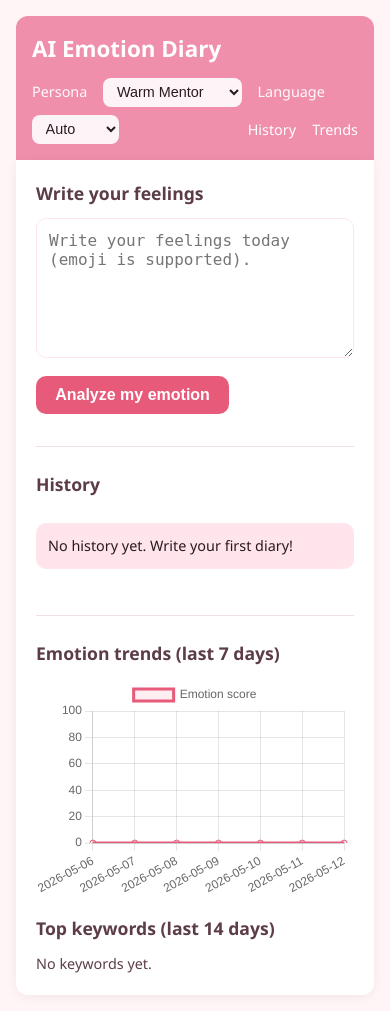
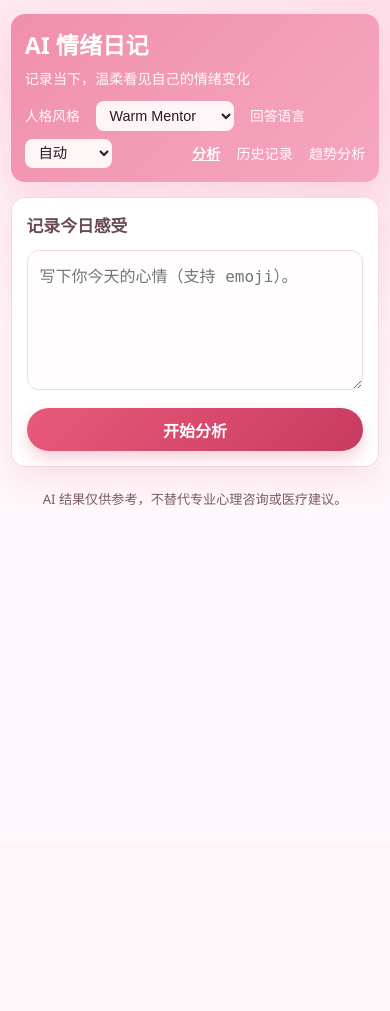
Before and after one commit to eminem10171226-jpg/emotion-diary, a Flask app: page / in a window 390 px wide. After the commit the page ends 506 px from the top, so only its background shows below. Run offline with Flask 3, Linux system fonts and the light colour scheme; data that the repository does not hold is empty; some libraries are stand-ins or nearby versions.

Commit message:
Web: split analyze/history/trends pages, richer UI and media cards; secure ARK_API_KEY via env
Co-authored-by: Cursor <cursoragent@cursor.com>

```diff
--- a/ai_client.py
+++ b/ai_client.py
@@ -8,7 +8,7 @@ from dotenv import load_dotenv
 load_dotenv()
 
 
-ARK_API_KEY = os.getenv("ARK_API_KEY", "cac93c9b-7e90-4b8c-808d-e0d528421a39")
+ARK_API_KEY = os.getenv("ARK_API_KEY", "").strip()
 ARK_API_BASE = os.getenv(
     "ARK_API_BASE",
     "https://ark.cn-beijing.volces.com/api/v3/chat/completions",
--- a/web/app.py
+++ b/web/app.py
@@ -58,6 +58,16 @@ def index():
     return render_template("index.html", personas=[p.name for p in PERSONAS])
 
 
+@app.route("/history")
+def history_page():
+    return render_template("history.html")
+
+
+@app.route("/trends")
+def trends_page():
+    return render_template("trends.html")
+
+
 @app.route("/api/analyze", methods=["POST"])
 def api_analyze():
     data = request.get_json() or {}
@@ -66,7 +76,7 @@ def api_analyze():
     language = data.get("language") or "auto"
 
     if not content:
-        return jsonify({"error": "Please write something first."}), 400
+        return jsonify({"error": "请先输入日记内容。"}), 400
 
     try:
         session_id = g.session_id
--- a/web/static/app.js
+++ b/web/static/app.js
@@ -6,6 +6,9 @@
   const historyList = document.getElementById("history-list");
   const keywordsEl = document.getElementById("keywords");
   const trendCanvas = document.getElementById("trend-chart");
+  const hasAnalyzePage = !!(diary && analyzeBtn && resultEl && errorEl);
+  const hasHistoryPage = !!historyList;
+  const hasTrendPage = !!(keywordsEl && trendCanvas);
 
   function getPersona() {
     return document.getElementById("persona").value;
@@ -25,16 +28,100 @@
     errorEl.textContent = msg;
   }
 
-  analyzeBtn.addEventListener("click", async function () {
+  async function fetchMusicCover(term) {
+    const q = encodeURIComponent(term || "music");
+    const url = "https://itunes.apple.com/search?media=music&entity=album&limit=1&term=" + q;
+    try {
+      const res = await fetch(url);
+      if (!res.ok) return null;
+      const payload = await res.json();
+      const item = (payload.results || [])[0];
+      if (!item || !item.artworkUrl100) return null;
+      return item.artworkUrl100.replace("100x100bb", "300x300bb");
+    } catch (_e) {
+      return null;
+    }
+  }
+
+  function foodImageUrl(term) {
+    const q = encodeURIComponent("food," + (term || "healthy"));
+    return "https://source.unsplash.com/600x400/?" + q;
+  }
+
+  async function buildMediaCards(items, kind) {
+    const validItems = items.filter(function (x) { return !!x; }).slice(0, 4);
+    if (!validItems.length) return "<p class='media-empty'>暂无推荐图片。</p>";
+
+    if (kind === "music") {
+      const covers = await Promise.all(validItems.map(fetchMusicCover));
+      return validItems.map(function (name, idx) {
+        const src = covers[idx] || "https://picsum.photos/seed/music-" + encodeURIComponent(name) + "/300/300";
+        return (
+          "<div class='media-card'>" +
+          "<img loading='lazy' src='" + src + "' alt='音乐专辑封面'>" +
+          "<p>" + name + "</p>" +
+          "</div>"
+        );
+      }).join("");
+    }
+
+    return validItems.map(function (name) {
+      const src = foodImageUrl(name);
+      return (
+        "<div class='media-card'>" +
+        "<img loading='lazy' src='" + src + "' alt='食物推荐图片'>" +
+        "<p>" + name + "</p>" +
+        "</div>"
+      );
+    }).join("");
+  }
+
+  async function renderResultCard(data) {
+    const emotion = data.emotion || "未知";
+    const score = data.emotion_score ?? 50;
+    const summary = data.summary || "暂无总结。";
+    const advice = data.advice || [];
+    const music = data.music_suggestions || [];
+    const food = data.food_suggestions || [];
+
+    const adviceHtml = advice.length
+      ? advice.map(function (item) { return "<li>" + item + "</li>"; }).join("")
+      : "<li>暂未生成建议</li>";
+    const musicText = music.length ? music.join("、") : "暂无";
+    const foodText = food.length ? food.join("、") : "暂无";
+    const musicCards = await buildMediaCards(music, "music");
+    const foodCards = await buildMediaCards(food, "food");
+
+    return (
+      "<div class='analysis-header'>" +
+      "<span class='emotion-chip'>" + emotion + "</span>" +
+      "<span class='score-chip'>情绪分数 " + score + "/100</span>" +
+      "</div>" +
+      "<div class='analysis-block'><h4>总结</h4><p>" + summary + "</p></div>" +
+      "<div class='analysis-block'><h4>建议</h4><ul>" + adviceHtml + "</ul></div>" +
+      "<div class='analysis-grid'>" +
+      "<div><h4>音乐建议</h4><p>" + musicText + "</p></div>" +
+      "<div><h4>饮食建议</h4><p>" + foodText + "</p></div>" +
+      "</div>" +
+      "<div class='analysis-media'>" +
+      "<h4>音乐封面推荐</h4>" +
+      "<div class='media-grid'>" + musicCards + "</div>" +
+      "<h4>食物图片推荐</h4>" +
+      "<div class='media-grid'>" + foodCards + "</div>" +
+      "</div>"
+    );
+  }
+
+  if (hasAnalyzePage) analyzeBtn.addEventListener("click", async function () {
     const content = (diary.value || "").trim();
     if (!content) {
-      showError("Please write something first.");
+      showError("请先写一点内容再分析。");
       return;
     }
     analyzeBtn.disabled = true;
     errorEl.classList.add("hidden");
     resultEl.classList.remove("hidden");
-    resultEl.textContent = "Analyzing...";
+    resultEl.textContent = "分析中，请稍候...";
 
     try {
       const res = await fetch("/api/analyze", {
@@ -48,25 +135,14 @@
       });
       const data = await res.json();
       if (!res.ok) {
-        showError(data.error || "Analysis failed.");
+        showError(data.error || "分析失败，请稍后重试。");
         return;
       }
-      const emotion = data.emotion || "unknown";
-      const score = data.emotion_score ?? 50;
-      const summary = data.summary || "";
-      const advice = (data.advice || []).join("\n• ");
-      const music = (data.music_suggestions || []).join(", ");
-      const food = (data.food_suggestions || []).join(", ");
-      let html = `Emotion: ${emotion} (${score} / 100)\n${summary ? "Summary: " + summary + "\n\n" : ""}`;
-      if (advice) html += "Advice:\n• " + advice + "\n\n";
-      if (music) html += "Music: " + music + "\n";
-      if (food) html += "Food: " + food;
-      showResult(html);
+      const cardHtml = await renderResultCard(data);
+      showResult(cardHtml);
       diary.value = "";
-      loadHistory();
-      loadTrend();
     } catch (e) {
-      showError("Network error: " + e.message);
+      showError("网络异常：" + e.message);
     } finally {
       analyzeBtn.disabled = false;
     }
@@ -77,18 +153,18 @@
       const res = await fetch("/api/entries");
       const entries = await res.json();
       historyList.innerHTML = entries.length === 0
-        ? "<p class='history-item'>No history yet. Write your first diary!</p>"
+        ? "<p class='history-item'>还没有历史记录，先写一篇日记吧。</p>"
         : entries.map(function (e) {
             return (
               "<div class='history-item'>" +
               "<span class='date'>" + e.date + "</span> | " +
-              "Emotion: " + e.emotion + " (" + e.emotion_score + ")<br>" +
-              (e.summary || e.content_preview) +
+              "情绪：" + e.emotion + "（" + e.emotion_score + "）<br>" +
+              "<span class='summary'>" + (e.summary || e.content_preview) + "</span>" +
               "</div>"
             );
           }).join("");
     } catch (e) {
-      historyList.innerHTML = "<p class='history-item'>Failed to load history.</p>";
+      historyList.innerHTML = "<p class='history-item'>历史记录加载失败。</p>";
     }
   }
 
@@ -100,7 +176,7 @@
       const labels = data.trend.map(function (x) { return x.date; });
       const scores = data.trend.map(function (x) { return x.score; });
       keywordsEl.textContent = data.keywords.length === 0
-        ? "No keywords yet."
+        ? "暂无关键词。"
         : data.keywords.map(function (x) { return x.word + " (" + x.count + ")"; }).join(", ");
 
       if (trendChart) trendChart.destroy();
@@ -109,7 +185,7 @@
         data: {
           labels: labels,
           datasets: [{
-            label: "Emotion score",
+            label: "情绪分数",
             data: scores,
             borderColor: "#e85a7a",
             backgroundColor: "rgba(232,90,122,0.1)",
@@ -126,10 +202,14 @@
         },
       });
     } catch (e) {
-      keywordsEl.textContent = "Failed to load trends.";
+      keywordsEl.textContent = "趋势数据加载失败。";
     }
   }
 
-  loadHistory();
-  loadTrend();
+  if (hasHistoryPage) {
+    loadHistory();
+  }
+  if (hasTrendPage) {
+    loadTrend();
+  }
 })();
--- a/web/static/style.css
+++ b/web/static/style.css
@@ -1,10 +1,14 @@
 :root {
-  --bg: #fff5f7;
-  --card: #ffe4ec;
+  --bg: #fff7fb;
+  --card: #ffffff;
+  --card-soft: #fff0f5;
   --accent: #f08fab;
   --accent-dark: #e85a7a;
+  --accent-deep: #c93a61;
   --text: #2a1a1f;
-  --text-muted: #5c3d47;
+  --text-muted: #6b4a55;
+  --border: #f4d9e2;
+  --shadow: 0 14px 30px rgba(216, 94, 129, 0.12);
 }
 
 * {
@@ -14,28 +18,48 @@
 body {
   margin: 0;
   font-family: "Segoe UI", "Microsoft YaHei", sans-serif;
-  background: var(--bg);
+  background: radial-gradient(circle at top right, #ffe6ef, #fff7fb 45%);
   color: var(--text);
   line-height: 1.5;
+  min-height: 100vh;
+  position: relative;
+}
+
+.bg-glow {
+  position: fixed;
+  inset: 0;
+  pointer-events: none;
+  background:
+    radial-gradient(circle at 8% 10%, rgba(255, 179, 204, 0.28), transparent 30%),
+    radial-gradient(circle at 92% 12%, rgba(248, 181, 204, 0.25), transparent 28%);
 }
 
 .container {
   max-width: 640px;
   margin: 0 auto;
-  padding: 1rem;
+  padding: 1.25rem 1rem 1.75rem;
+  position: relative;
+  z-index: 1;
 }
 
 header {
-  background: var(--accent);
+  background: linear-gradient(135deg, var(--accent), #f6a7c0);
   color: #fff;
-  padding: 1rem;
-  border-radius: 12px 12px 0 0;
-  margin-bottom: 0;
+  padding: 1rem 1rem 0.9rem;
+  border-radius: 18px;
+  box-shadow: var(--shadow);
+  margin-bottom: 0.95rem;
 }
 
 header h1 {
-  margin: 0 0 0.75rem 0;
-  font-size: 1.4rem;
+  margin: 0 0 0.3rem 0;
+  font-size: 1.45rem;
+}
+
+.subtitle {
+  margin: 0 0 0.8rem;
+  font-size: 0.88rem;
+  opacity: 0.95;
 }
 
 .top-bar {
@@ -46,7 +70,7 @@ header h1 {
 }
 
 .top-bar label {
-  font-size: 0.9rem;
+  font-size: 0.86rem;
   opacity: 0.95;
 }
 
@@ -67,54 +91,87 @@ header h1 {
   color: #fff;
   text-decoration: none;
   margin-left: 0.75rem;
-  font-size: 0.9rem;
+  font-size: 0.88rem;
+  opacity: 0.95;
 }
 
 .top-bar nav a:hover {
   text-decoration: underline;
 }
 
+.top-bar nav a.active {
+  font-weight: 700;
+  text-decoration: underline;
+}
+
 main {
-  background: #fff;
-  padding: 1.25rem;
-  border-radius: 0 0 12px 12px;
-  box-shadow: 0 2px 12px rgba(0,0,0,0.06);
+  display: flex;
+  flex-direction: column;
+  gap: 0.95rem;
 }
 
 h2, h3 {
   color: var(--text-muted);
-  font-size: 1.1rem;
+  font-size: 1.05rem;
   margin: 0 0 0.75rem 0;
 }
 
 .diary-section {
-  margin-bottom: 2rem;
+  margin-bottom: 0;
+}
+
+.card {
+  background: var(--card);
+  border: 1px solid var(--border);
+  border-radius: 16px;
+  padding: 1rem;
+  box-shadow: var(--shadow);
 }
 
 #diary {
   width: 100%;
   padding: 0.75rem;
-  border: 1px solid var(--card);
-  border-radius: 10px;
+  border: 1px solid var(--border);
+  border-radius: 12px;
   font-size: 1rem;
   resize: vertical;
-  min-height: 120px;
+  min-height: 128px;
+  background: #fffdfd;
+  transition: border-color 0.2s ease, box-shadow 0.2s ease;
+}
+
+#diary:focus {
+  outline: none;
+  border-color: #eaa0b8;
+  box-shadow: 0 0 0 3px rgba(240, 143, 171, 0.2);
+}
+
+.action-row {
+  display: flex;
+  justify-content: flex-end;
 }
 
 #analyze {
   margin-top: 0.75rem;
   padding: 0.6rem 1.2rem;
-  background: var(--accent-dark);
+  background: linear-gradient(135deg, var(--accent-dark), var(--accent-deep));
   color: #fff;
   border: none;
-  border-radius: 10px;
+  border-radius: 999px;
   font-size: 1rem;
   cursor: pointer;
   font-weight: 600;
+  box-shadow: 0 8px 16px rgba(224, 77, 116, 0.25);
+  transition: transform 0.12s ease, box-shadow 0.2s ease, filter 0.2s ease;
+}
+
+#analyze:active {
+  transform: translateY(1px);
 }
 
 #analyze:hover {
-  background: #d94a6a;
+  filter: brightness(1.02);
+  box-shadow: 0 10px 20px rgba(224, 77, 116, 0.3);
 }
 
 #analyze:disabled {
@@ -131,13 +188,15 @@ h2, h3 {
 }
 
 .result-box {
-  background: var(--card);
+  background: var(--card-soft);
   color: var(--text);
+  border: 1px solid var(--border);
 }
 
 .error-box {
   background: #ffebee;
   color: #c62828;
+  border: 1px solid #f7c1cb;
 }
 
 .hidden {
@@ -145,9 +204,8 @@ h2, h3 {
 }
 
 .section {
-  margin-top: 2rem;
-  padding-top: 1.5rem;
-  border-top: 1px solid #f0e0e4;
+  margin-top: 0;
+  padding-top: 1rem;
 }
 
 .history-list {
@@ -158,7 +216,8 @@ h2, h3 {
 
 .history-item {
   padding: 0.75rem;
-  background: var(--card);
+  background: var(--card-soft);
+  border: 1px solid var(--border);
   border-radius: 10px;
   font-size: 0.9rem;
 }
@@ -166,6 +225,12 @@ h2, h3 {
 .history-item .date {
   font-weight: 600;
   color: var(--accent-dark);
+}
+
+.history-item .summary {
+  display: inline-block;
+  margin-top: 0.2rem;
+  line-height: 1.6;
 }
 
 .chart-wrap {
@@ -177,4 +242,151 @@ h2, h3 {
 .keywords {
   font-size: 0.9rem;
   color: var(--text-muted);
+  line-height: 1.7;
 }
+
+.result-pretty {
+  white-space: normal;
+}
+
+.analysis-header {
+  display: flex;
+  gap: 0.5rem;
+  flex-wrap: wrap;
+  margin-bottom: 0.7rem;
+}
+
+.emotion-chip,
+.score-chip {
+  display: inline-flex;
+  align-items: center;
+  border-radius: 999px;
+  padding: 0.2rem 0.65rem;
+  font-size: 0.84rem;
+  font-weight: 600;
+}
+
+.emotion-chip {
+  background: rgba(232, 90, 122, 0.16);
+  color: #8f2444;
+}
+
+.score-chip {
+  background: rgba(90, 112, 232, 0.16);
+  color: #2b3f91;
+}
+
+.analysis-block {
+  margin-bottom: 0.7rem;
+}
+
+.analysis-block h4,
+.analysis-grid h4,
+.analysis-media h4 {
+  margin: 0 0 0.35rem;
+  font-size: 0.92rem;
+  color: var(--text-muted);
+}
+
+.analysis-block p,
+.analysis-grid p {
+  margin: 0;
+  line-height: 1.65;
+}
+
+.analysis-block ul {
+  margin: 0;
+  padding-left: 1.1rem;
+}
+
+.analysis-block li {
+  margin-bottom: 0.28rem;
+}
+
+.analysis-grid {
+  display: grid;
+  grid-template-columns: repeat(2, minmax(0, 1fr));
+  gap: 0.55rem;
+}
+
+.analysis-grid > div {
+  background: #fff;
+  border: 1px solid var(--border);
+  border-radius: 10px;
+  padding: 0.6rem 0.7rem;
+}
+
+.analysis-media {
+  margin-top: 0.85rem;
+}
+
+.media-grid {
+  display: grid;
+  grid-template-columns: repeat(2, minmax(0, 1fr));
+  gap: 0.6rem;
+  margin-bottom: 0.6rem;
+}
+
+.media-card {
+  background: #fff;
+  border: 1px solid var(--border);
+  border-radius: 10px;
+  padding: 0.45rem;
+}
+
+.media-card img {
+  width: 100%;
+  aspect-ratio: 1 / 1;
+  object-fit: cover;
+  border-radius: 8px;
+  display: block;
+}
+
+.media-card p {
+  margin: 0.45rem 0 0;
+  font-size: 0.85rem;
+  color: var(--text-muted);
+}
+
+.media-empty {
+  margin: 0.2rem 0 0.55rem;
+  color: var(--text-muted);
+  font-size: 0.88rem;
+}
+
+.footer-note {
+  font-size: 0.82rem;
+  color: #7a5a65;
+  text-align: center;
+  margin-top: 1rem;
+  padding: 0.45rem 0.25rem;
+}
+
+@media (max-width: 520px) {
+  .container {
+    padding: 0.85rem 0.7rem 1.3rem;
+  }
+
+  header {
+    border-radius: 14px;
+    padding: 0.9rem 0.85rem;
+  }
+
+  .card {
+    padding: 0.9rem;
+    border-radius: 14px;
+  }
+
+  #analyze {
+    width: 100%;
+  }
+
+  .action-row {
+    justify-content: stretch;
+  }
+
+  .analysis-grid,
+  .media-grid {
+    grid-template-columns: 1fr;
+  }
+}
--- a/web/templates/index.html
+++ b/web/templates/index.html
@@ -3,11 +3,11 @@
 <head>
   <meta charset="UTF-8">
   <meta name="viewport" content="width=device-width, initial-scale=1">
-  <title>AI Emotion Diary</title>
+  <title>AI 情绪日记</title>
   <meta name="theme-color" content="#e85a7a">
   <meta name="apple-mobile-web-app-capable" content="yes">
   <meta name="apple-mobile-web-app-status-bar-style" content="default">
-  <meta name="apple-mobile-web-app-title" content="EmotionDiary">
+  <meta name="apple-mobile-web-app-title" content="情绪日记">
   <link rel="manifest" href="/static/manifest.json">
   <link rel="icon" type="image/svg+xml" href="/static/icon.svg">
   <link rel="apple-touch-icon" href="/static/icon.svg">
@@ -15,52 +15,44 @@
   <script src="https://cdn.jsdelivr.net/npm/chart.js"></script>
 </head>
 <body>
+  <div class="bg-glow"></div>
   <div class="container">
     <header>
-      <h1>AI Emotion Diary</h1>
+      <h1>AI 情绪日记</h1>
+      <p class="subtitle">记录当下，温柔看见自己的情绪变化</p>
       <div class="top-bar">
-        <label>Persona</label>
+        <label>人格风格</label>
         <select id="persona">
           {% for name in personas %}
           <option value="{{ name }}">{{ name }}</option>
           {% endfor %}
         </select>
-        <label>Language</label>
+        <label>回答语言</label>
         <select id="language">
-          <option value="auto">Auto</option>
+          <option value="auto">自动</option>
           <option value="zh">中文</option>
           <option value="en">English</option>
         </select>
         <nav>
-          <a href="#history">History</a>
-          <a href="#trends">Trends</a>
+          <a class="active" href="/">分析</a>
+          <a href="/history">历史记录</a>
+          <a href="/trends">趋势分析</a>
         </nav>
       </div>
     </header>
 
     <main>
-      <section class="diary-section">
-        <h2>Write your feelings</h2>
-        <textarea id="diary" rows="6" placeholder="Write your feelings today (emoji is supported)."></textarea>
-        <button id="analyze">Analyze my emotion</button>
-        <div id="analysis-result" class="result-box hidden"></div>
+      <section class="diary-section card">
+        <h2>记录今日感受</h2>
+        <textarea id="diary" rows="6" placeholder="写下你今天的心情（支持 emoji）。"></textarea>
+        <div class="action-row">
+          <button id="analyze">开始分析</button>
+        </div>
+        <div id="analysis-result" class="result-box hidden result-pretty"></div>
         <div id="analysis-error" class="error-box hidden"></div>
       </section>
-
-      <section id="history" class="section">
-        <h2>History</h2>
-        <div id="history-list" class="history-list"></div>
-      </section>
-
-      <section id="trends" class="section">
-        <h2>Emotion trends (last 7 days)</h2>
-        <div class="chart-wrap">
-          <canvas id="trend-chart"></canvas>
-        </div>
-        <h3>Top keywords (last 14 days)</h3>
-        <div id="keywords" class="keywords"></div>
-      </section>
     </main>
+    <footer class="footer-note">AI 结果仅供参考，不替代专业心理咨询或医疗建议。</footer>
   </div>
   <script src="/static/app.js"></script>
 </body>
```
Also changed, not shown: web/templates/history.html (added, +33 -0 lines), web/templates/trends.html (added, +40 -0 lines), 2 other files.
